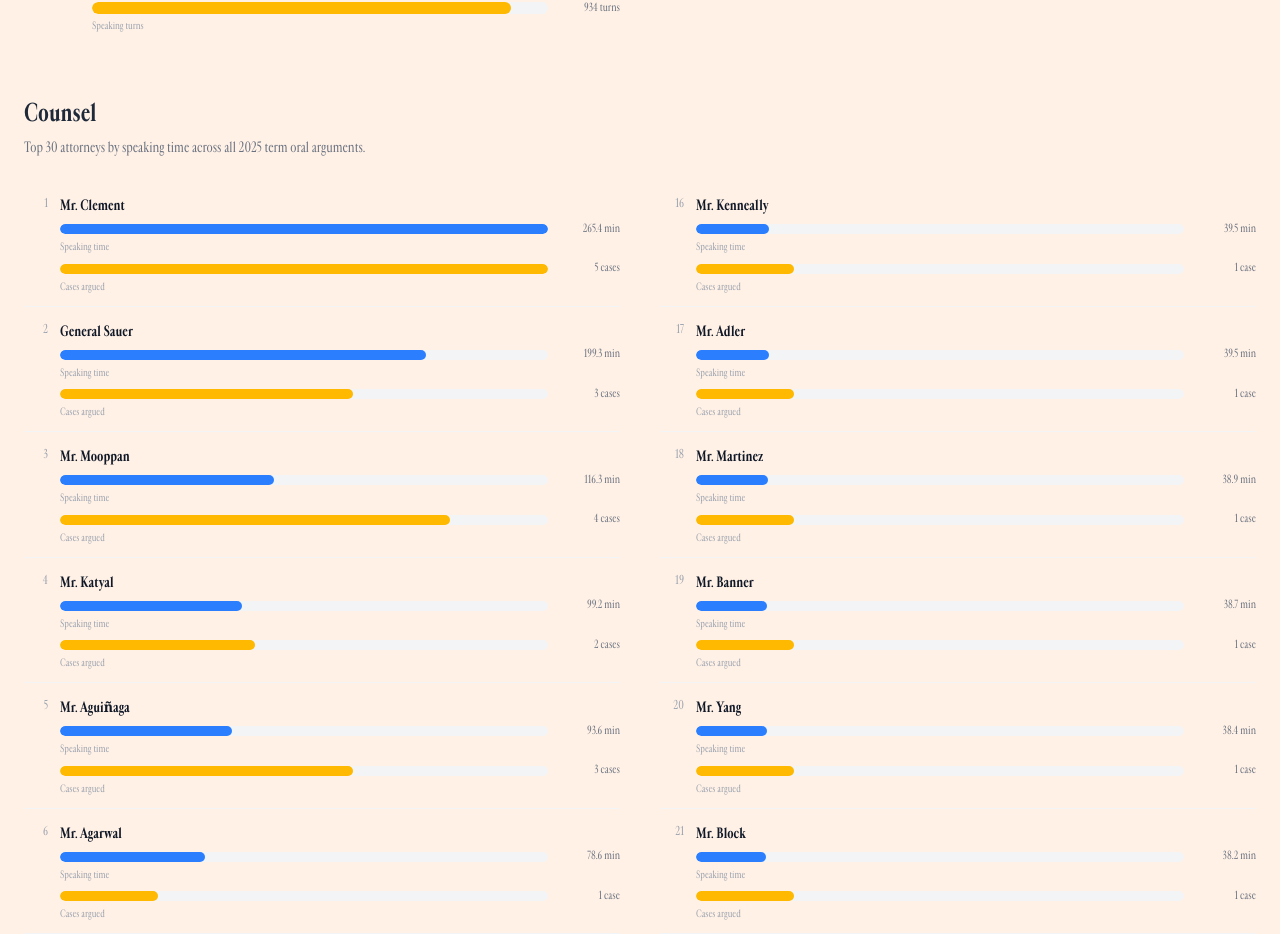
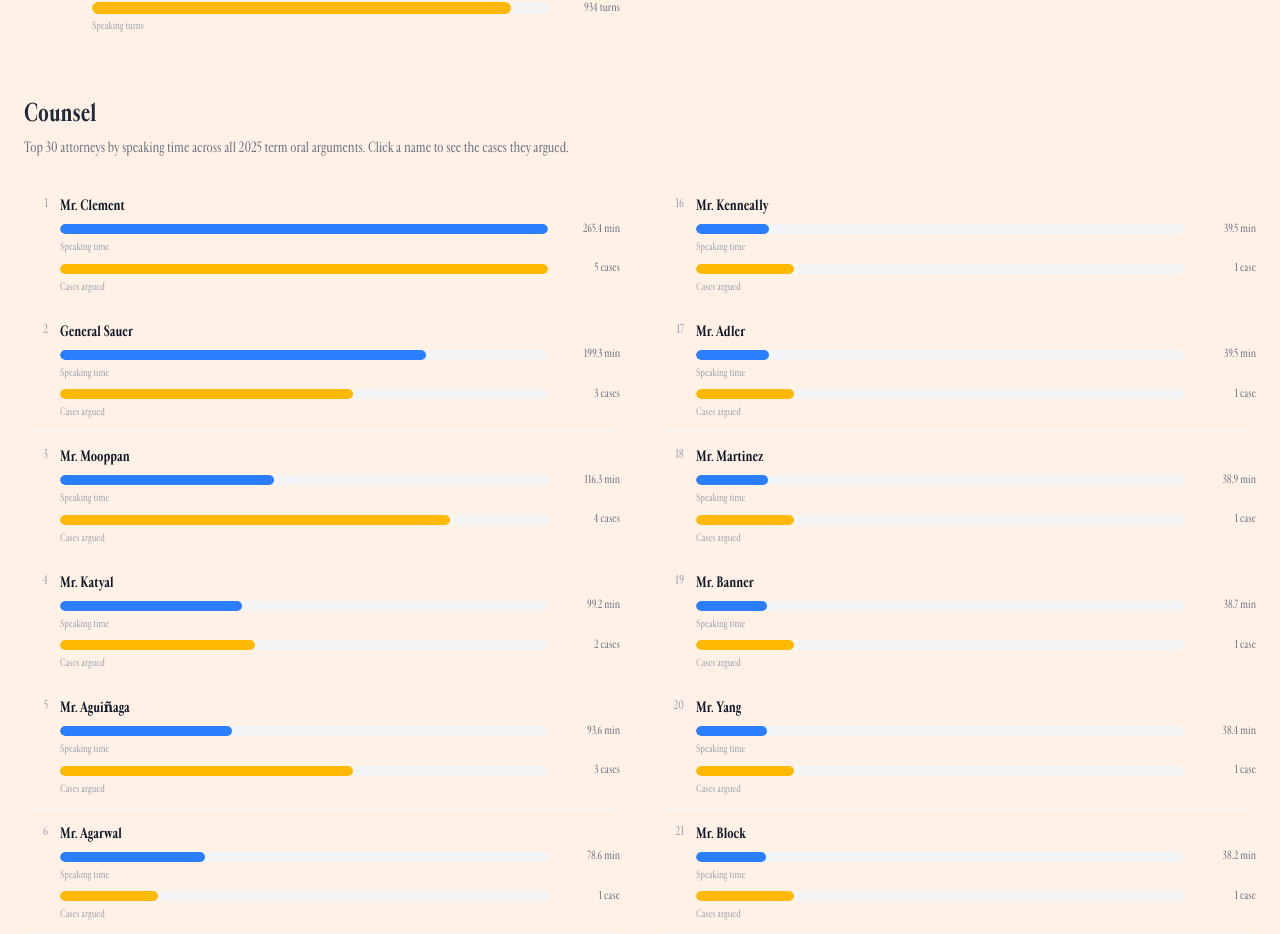
Before and after one commit to williamhiggins-star/supreme-court-wiki, a Next.js app: page / in a window 1280 px wide. Shown: the part 2177-3111 px from the top of the page. Built offline with nearby package versions, Linux system fonts and the light colour scheme.

Commit message:
Add click hint to counsel section description
Co-Authored-By: Claude Sonnet 4.6 <noreply@anthropic.com>

```diff
--- a/src/app/page.tsx
+++ b/src/app/page.tsx
@@ -277,7 +277,7 @@ export default function HomePage() {
           <h2 className="text-2xl font-bold text-gray-800 mb-2">Counsel</h2>
           <p className="text-sm text-gray-500 mb-6">
             Top {Math.min(30, lawyersData.lawyers.length)} attorneys by speaking time across all{" "}
-            {lawyersData.term} term oral arguments.
+            {lawyersData.term} term oral arguments. Click a name to see the cases they argued.
           </p>
           <LawyersSection lawyers={lawyersData.lawyers} />
         </section>
```
